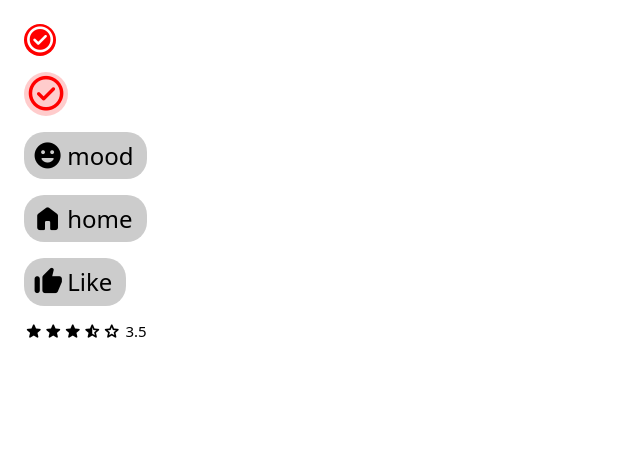
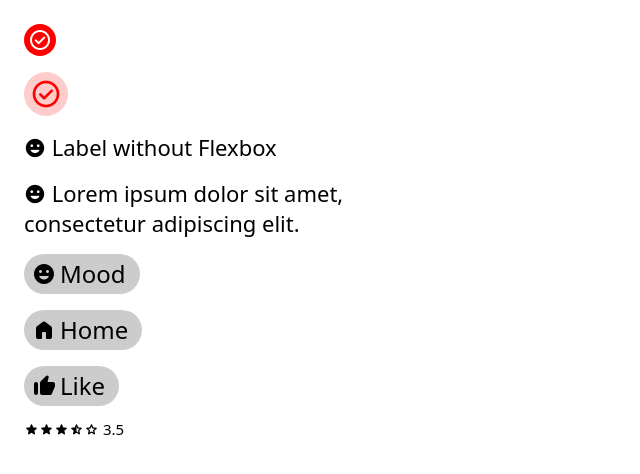
Before and after one commit to noughts/svelte-material-symbols, a SvelteKit app: page / in a window 1280 px wide. Shown: the top 474 px of the page, without its empty margins (0-640 px from the left). Built offline with nearby package versions, Linux system fonts and the light colour scheme.

Commit message:
位置ずれ補正

```diff
--- a/src/lib/MaterialSymbol.svelte
+++ b/src/lib/MaterialSymbol.svelte
@@ -36,9 +36,10 @@
 
 <style>
     .root {
-        font-size: 1.3em;
+        font-size: 1em;
         line-height: 1;
-        overflow: hidden; /* 位置ズレ防止 */
+        overflow: hidden;
+        vertical-align: -0.15em;
 
         /* レイアウトシフト防止 */
         width: 1em;
--- a/src/routes/+page.svelte
+++ b/src/routes/+page.svelte
@@ -12,14 +12,24 @@
         <MaterialSymbol icon="check_circle" />
     </div>
 
+    <div class="simple">
+        <MaterialSymbol icon="mood" fill />
+        <span class="label">Label without Flexbox</span>
+    </div>
+
+    <div class="simple">
+        <MaterialSymbol icon="mood" fill />
+        <span class="label">Lorem ipsum dolor sit amet, consectetur adipiscing elit.</span>
+    </div>
+
     <div class="pill">
         <MaterialSymbol icon="mood" fill />
-        <div>mood</div>
+        <div>Mood</div>
     </div>
 
     <div class="pill">
         <MaterialSymbol icon="home" fill />
-        <div>home</div>
+        <div>Home</div>
     </div>
     <div class="pill">
         <MaterialSymbol icon="thumb_up" fill />
@@ -43,6 +53,7 @@
         display: flex;
         flex-direction: column;
         align-items: flex-start;
+        width: 320px;
         gap: 16px;
         padding: 16px;
         font-family:
@@ -57,6 +68,9 @@
             "Open Sans",
             "Helvetica Neue",
             sans-serif;
+    }
+    .simple {
+        font-size: 22px;
     }
     .circle {
         background-color: red;
```
